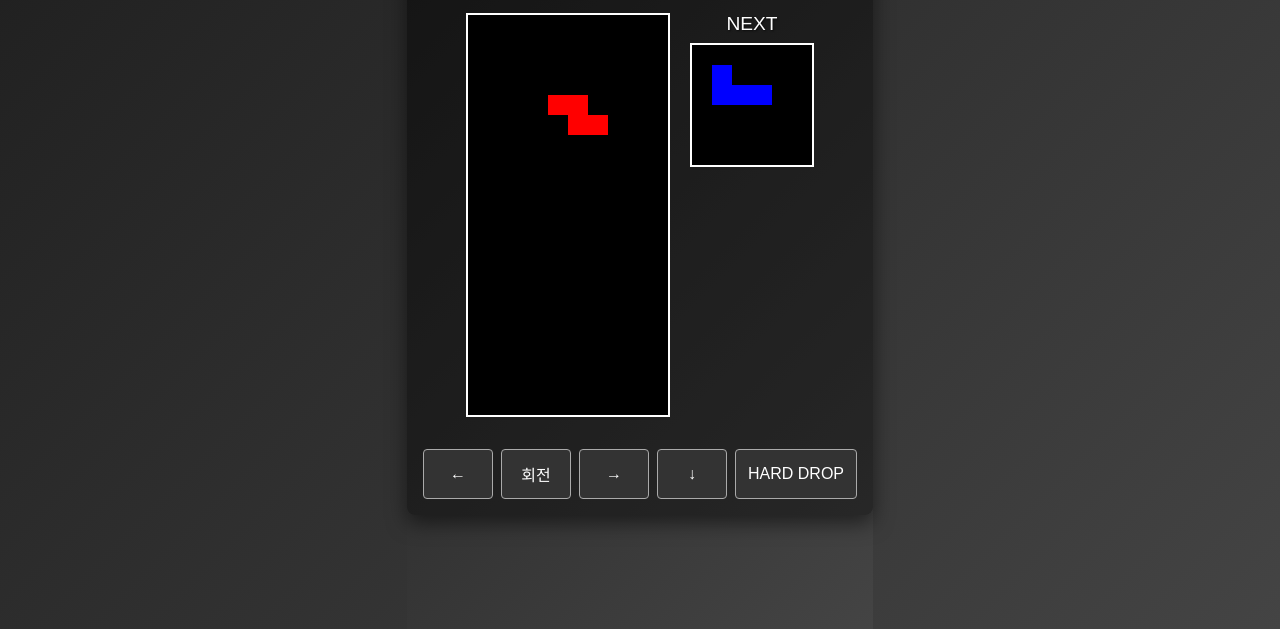
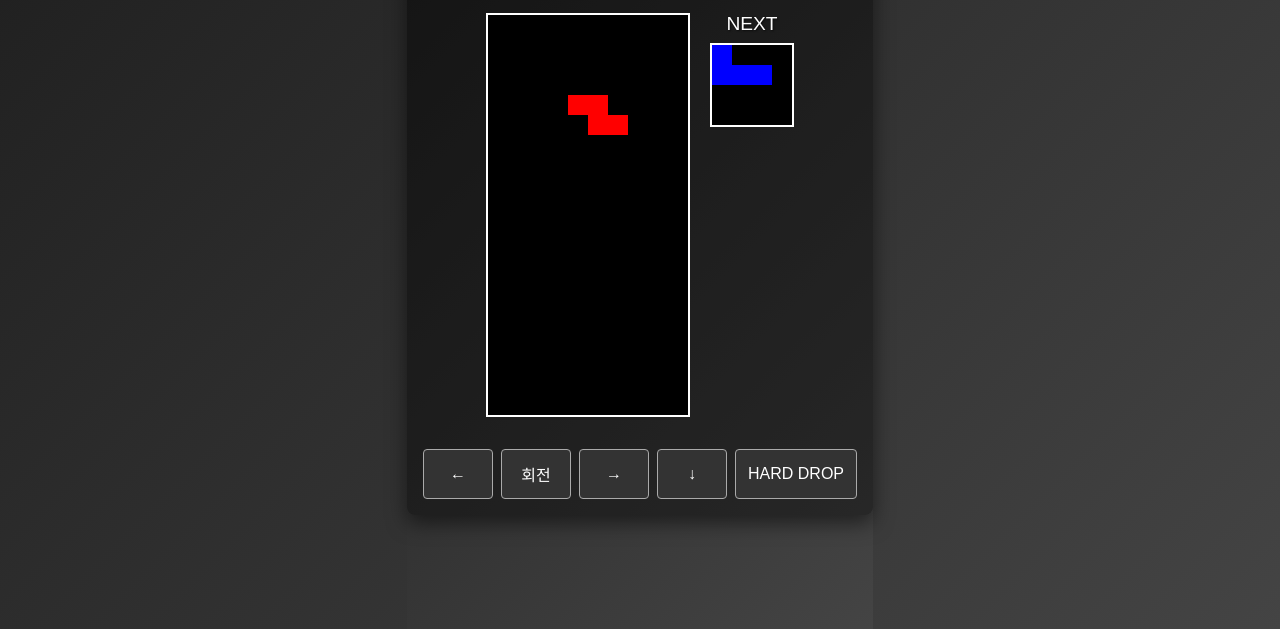
Before and after one commit to HoneyWoney/Advanced-tetris, a plain HTML site: page index.html in a window 1280 px wide. Shown: the part 171-800 px from the top of the page. Drawn offline with Linux system fonts and the light colour scheme.

Commit message:
Update index.html

```diff
--- a/index.html
+++ b/index.html
@@ -69,8 +69,10 @@
       font-size: 1.2rem;
       text-shadow: 1px 1px 2px rgba(0,0,0,0.6);
     }
-    /* 다음 블록 표시용 캔버스 */
+    /* 다음 블록 표시용 캔버스 (4x4 블록을 그대로 표현) */
     #next {
+      width: 80px;
+      height: 80px;
       background-color: #000;
       border: 2px solid #fff;
       image-rendering: pixelated;
@@ -121,8 +123,8 @@
       <!-- 다음 블록 미리보기 -->
       <div class="next-container">
         <div class="next-title">NEXT</div>
-        <!-- 4x4, 여유 있게 120x120 -->
-        <canvas id="next" width="120" height="120"></canvas>
+        <!-- 최대 4x4 블록을 원점(0,0)에 그대로 표시하기 위해 80x80 캔버스 사용 -->
+        <canvas id="next" width="80" height="80"></canvas>
       </div>
     </div>
 
@@ -147,8 +149,7 @@
 
     const nextCanvas = document.getElementById('next');
     const contextNext = nextCanvas.getContext('2d');
-    // 다음 블록 표시 캔버스
-    // 한 칸 20px로 동일하게
+    // 4x4 블록을 20px 단위로 원점부터 그리기
     contextNext.scale(20, 20);
 
     // =======================
@@ -287,7 +288,7 @@
       drawMatrix(player.matrix, player.pos, context);
     }
 
-    // 다음 블록 표시(중앙 정렬)
+    // 다음 블록 표시(원점에 그대로 그린다)
     function drawNext() {
       contextNext.fillStyle = '#000';
       contextNext.fillRect(0, 0, nextCanvas.width, nextCanvas.height);
@@ -295,11 +296,8 @@
       const matrix = nextPiece.matrix;
       if (!matrix) return;
 
-      // 최대 4x4 블록이므로, 5칸짜리 공간이라 생각하고 중앙 정렬
-      const offsetX = Math.floor((5 - matrix[0].length) / 2);
-      const offsetY = Math.floor((5 - matrix.length) / 2);
-
-      drawMatrix(matrix, { x: offsetX, y: offsetY }, contextNext);
+      // 오프셋 없이 (0,0)에 그대로 그려 실제 블록 모양을 정확히 보여줌
+      drawMatrix(matrix, { x: 0, y: 0 }, contextNext);
     }
 
     // 행렬을 해당 컨텍스트에 그려줌
```
